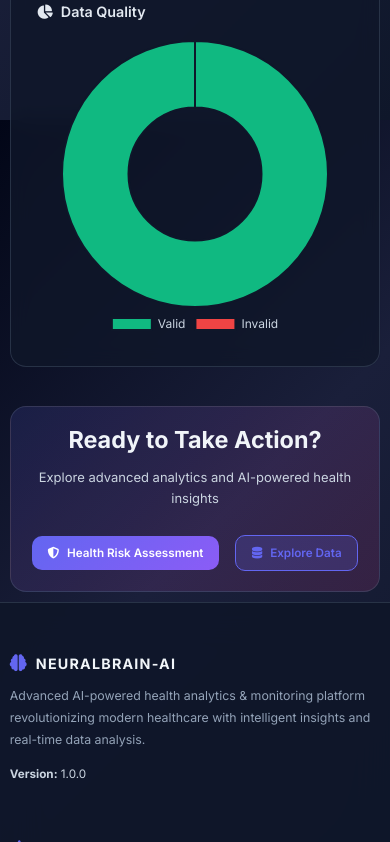
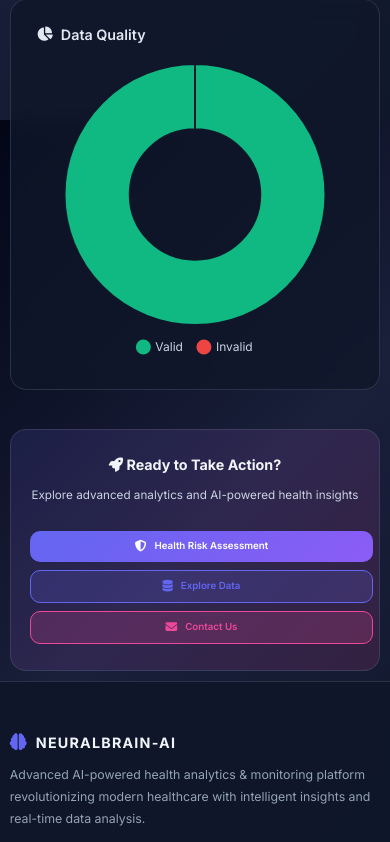
Before and after one commit to Josaphat12-tech/NeuralBrain-AI-Hawei-Developer--Competition, a Flask app: page / in a window 390 px wide. Shown: the part 4944-5786 px from the top of the page. Run offline with Flask 3, Linux system fonts and the light colour scheme; data comes from the database, SQL or seed files in the repository; data that the repository does not hold is empty; some libraries are stand-ins or nearby versions.

Commit message:
feat: enhance UI with professional icons, centered stats, responsive CTA, and advanced frameworks
✨ Navbar Improvements:
- Added animated brain icon with gradient
- Icons for each navigation item (dashboard, health, data, contact)
- Enhanced hover effects with gradient underlines
- Professional mobile-responsive design

🎯 Dashboard Enhancements:
- Centered all stat cards (total records, valid records, data quality)
- Added icons to each stat metric
- Improved card animations and transitions

📱 Ready to Take Action Section:
- Fully responsive on all devices (400px - 1920px+)
- Added contact button with icon
- Icon+text layout with flex wrapping
- Mobile-optimized button sizing
- Improved spacing and alignment

🚀 Advanced Frameworks:
- Integrated Axios for advanced data handling
- Enhanced Chart.js with advanced options
- Improved legend positioning and styling
- Better chart interactivity

🎨 Visual Improvements:
- Professional gradient effects throughout
- Enhanced animations (float, fade-in, transitions)
- Better color coordination with icons
- Improved responsive design across all breakpoints

```diff
--- a/NeuralBrain-AI/templates/base.html
+++ b/NeuralBrain-AI/templates/base.html
@@ -133,6 +156,24 @@
             align-items: center;
             gap: 6px;
             border-radius: 8px;
+        }
+
+        .nav-link i {
+            font-size: 1rem;
+            background: linear-gradient(135deg, var(--primary), var(--accent));
+            -webkit-background-clip: text;
+            -webkit-text-fill-color: transparent;
+            background-clip: text;
+        }
+            border-radius: 8px;
+        }
+
+        .nav-link i {
+            font-size: 1rem;
+            background: linear-gradient(135deg, var(--primary), var(--accent));
+            -webkit-background-clip: text;
+            -webkit-text-fill-color: transparent;
+            background-clip: text;
         }
 
         .nav-link::before {
--- a/NeuralBrain-AI/templates/dashboard_new.html
+++ b/NeuralBrain-AI/templates/dashboard_new.html
@@ -59,6 +59,11 @@
         animation: fadeInUp 0.6s ease-out;
         overflow: hidden;
         position: relative;
+        display: flex;
+        flex-direction: column;
+        align-items: center;
+        justify-content: center;
+        text-align: center;
     }
 
     .stat-card::before {
@@ -264,6 +269,47 @@
         transform: translateY(-4px);
     }
 
+    .btn-tertiary-custom {
+        background: rgba(236, 72, 153, 0.2);
+        color: var(--accent);
+        border: 1px solid var(--accent);
+    }
+
+    .btn-tertiary-custom:hover {
+        background: var(--accent);
+        color: white;
+        transform: translateY(-4px);
+    }
+
+    .cta-buttons {
+        display: flex;
+        gap: 1rem;
+        flex-wrap: wrap;
+        justify-content: center;
+        align-items: center;
+    }
+
+    .btn-custom {
+        display: flex;
+        align-items: center;
+        gap: 8px;
+        padding: 0.8rem 1.5rem;
+        border-radius: 10px;
+        font-weight: 600;
+        text-decoration: none;
+        transition: all 0.3s ease;
+        font-size: 1rem;
+        white-space: nowrap;
+    }
+
+    .btn-custom i {
+        font-size: 1.1rem;
+    }
+
+    .btn-custom span {
+        font-size: 0.95rem;
+    }
+
     /* ==================== ANIMATIONS ==================== */
     @keyframes fadeInUp {
         from {
@@ -312,6 +358,82 @@
         .hero-section {
             padding: 2rem 1rem;
         }
+
+        .cta-buttons {
+            flex-direction: column;
+            gap: 0.8rem;
+        }
+
+        .btn-custom {
+            width: 100%;
+            justify-content: center;
+            padding: 0.75rem 1.2rem;
+        }
+    }
+
+    @media (max-width: 576px) {
+        .hero-title {
+            font-size: 1.5rem;
+        }
+
+        .stats-grid {
+            grid-template-columns: 1fr;
+            gap: 1rem;
+        }
+
+        .metrics-grid {
+            grid-template-columns: 1fr;
+        }
+
+        .cta-title {
+            font-size: 1.3rem;
+        }
+
+        .cta-buttons {
+            flex-direction: column;
+            gap: 0.6rem;
+        }
+
+        .btn-custom {
+            padding: 0.65rem 1rem;
+            font-size: 0.9rem;
+        }
+
+        .btn-custom i {
+            font-size: 1rem;
+        }
+
+        .btn-custom span {
+            font-size: 0.85rem;
+        }
+    }
+
+    @media (max-width: 400px) {
+        .hero-title {
+            font-size: 1.3rem;
+        }
+
+        .cta-title {
+            font-size: 1.1rem;
+        }
+
+        .cta-subtitle {
+            font-size: 0.9rem;
+        }
+
+        .btn-custom {
+            padding: 0.6rem 0.8rem;
+            font-size: 0.8rem;
+        }
+
+        .btn-custom i {
+            font-size: 0.9rem;
+        }
+
+        .btn-custom span {
+            font-size: 0.75rem;
+        }
+    }
 
         .cta-section {
             padding: 2rem 1rem;
@@ -485,14 +607,17 @@
 
 <!-- CTA SECTION -->
 <div class="cta-section">
-    <h2 class="cta-title">Ready to Take Action?</h2>
+    <h2 class="cta-title"><i class="fas fa-rocket"></i> Ready to Take Action?</h2>
     <p class="cta-subtitle">Explore advanced analytics and AI-powered health insights</p>
-    <div>
+    <div class="cta-buttons">
         <a href="{{ url_for('views.health_risk') }}" class="btn-custom btn-primary-custom">
-            <i class="fas fa-shield-alt"></i> Health Risk Assessment
+            <i class="fas fa-shield-alt"></i> <span>Health Risk Assessment</span>
         </a>
         <a href="{{ url_for('views.data_explorer') }}" class="btn-custom btn-secondary-custom">
-            <i class="fas fa-database"></i> Explore Data
+            <i class="fas fa-database"></i> <span>Explore Data</span>
+        </a>
+        <a href="{{ url_for('views.contact') }}" class="btn-custom btn-tertiary-custom">
+            <i class="fas fa-envelope"></i> <span>Contact Us</span>
         </a>
     </div>
 </div>
@@ -500,10 +625,15 @@
 {% endblock %}
 
 {% block extra_js %}
+<!-- Axios for Advanced Data Handling -->
+<script src="https://cdnjs.cloudflare.com/ajax/libs/axios/1.6.5/axios.min.js"></script>
+
 <script>
-    // Chart.js Configuration
+    // Chart.js Configuration with Advanced Options
     Chart.defaults.font.family = "'Inter', sans-serif";
     Chart.defaults.color = '#cbd5e1';
+    Chart.defaults.plugins.legend.labels.usePointStyle = true;
+    Chart.defaults.plugins.legend.labels.padding = 15;
 
     const chartColors = {
         primary: '#6366f1',
```
Also changed, not shown: other parts of NeuralBrain-AI/templates/base.html (+26 -6 lines).
